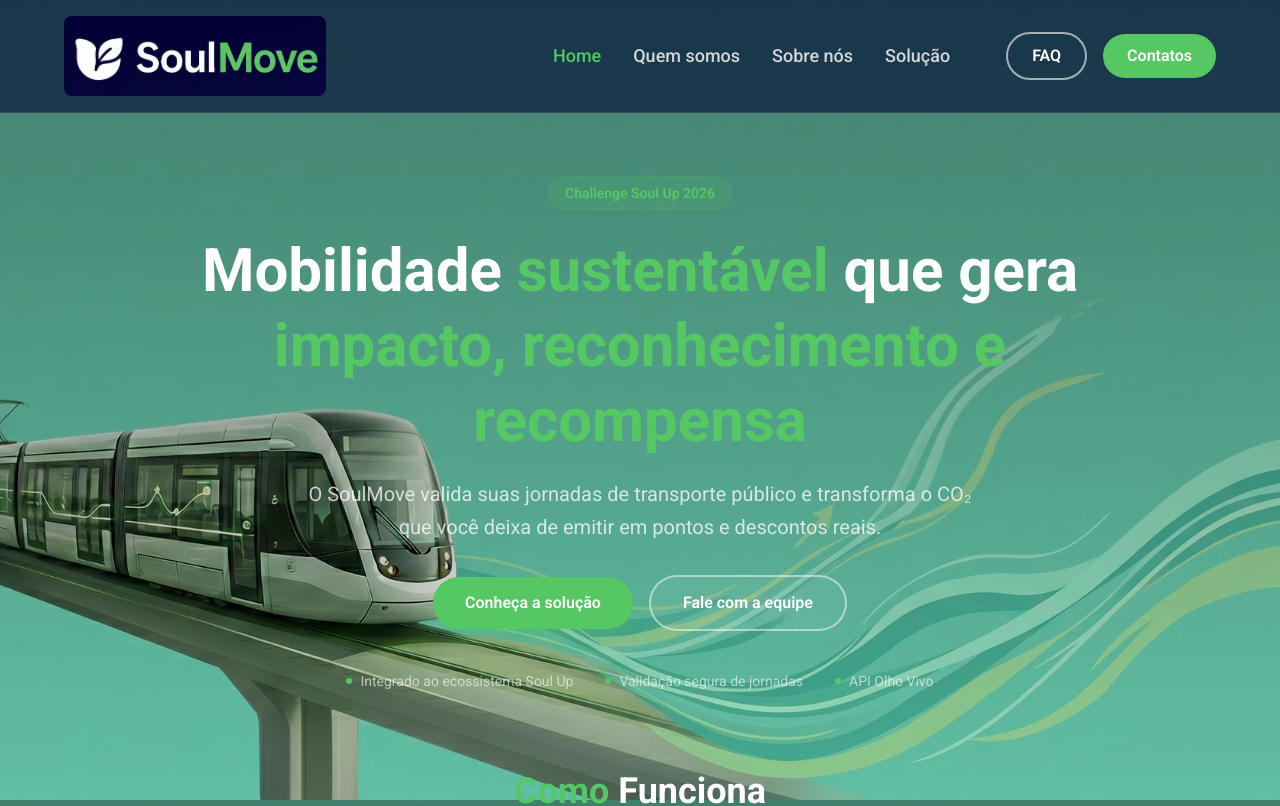
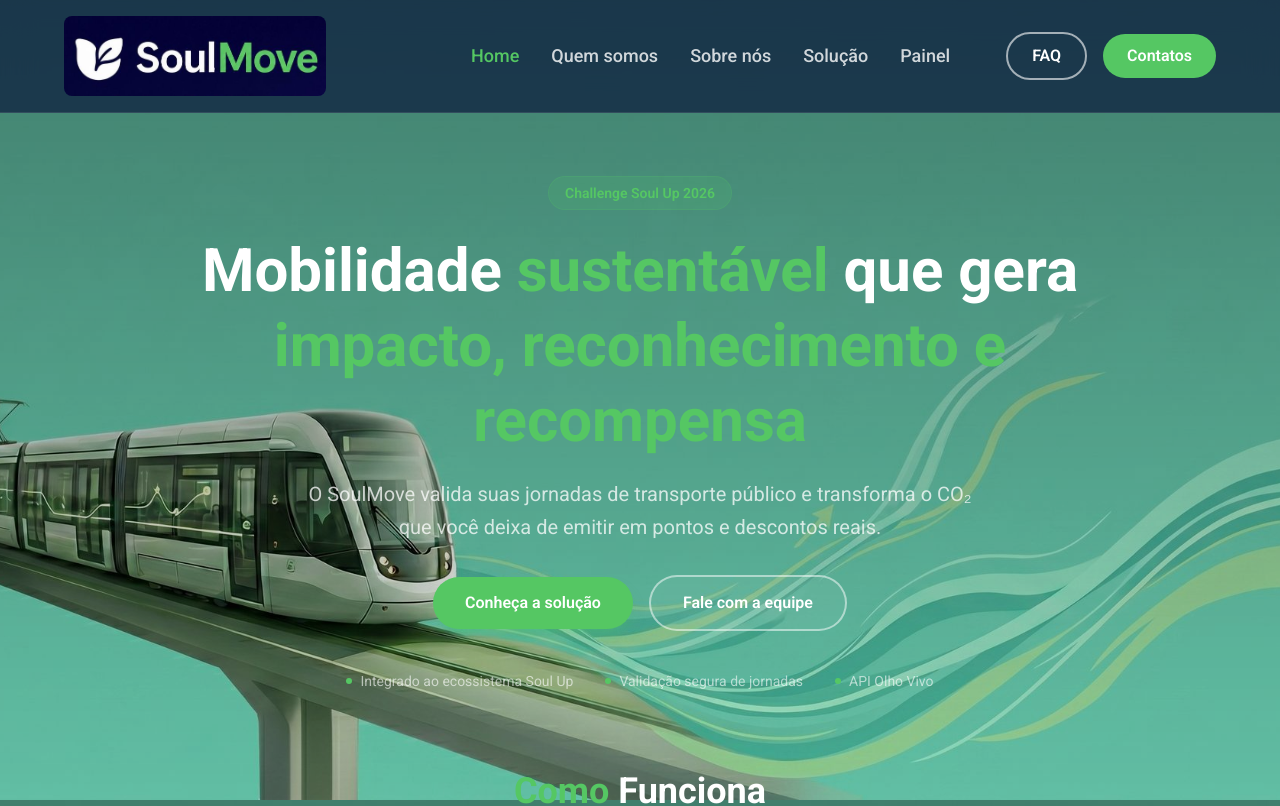
Before and after one commit to KaiqueZiantoni/Sprint-Front-FIAP, a React (Vite) app: page / in a window 1280 px wide. Shown: the top 806 px of the page. Built offline with nearby package versions, Linux system fonts and the light colour scheme.

Commit message:
feat: adiciona Painel ao menu principal

```diff
--- a/src/components/Header.tsx
+++ b/src/components/Header.tsx
@@ -11,6 +11,7 @@ const linksMenu: LinkMenu[] = [
   { rotulo: "Quem somos", rota: "/integrantes" },
   { rotulo: "Sobre nós", rota: "/sobre" },
   { rotulo: "Solução", rota: "/solucao" },
+  { rotulo: "Painel", rota: "/painel" },
 ];
 
 export default function Header() {
```
